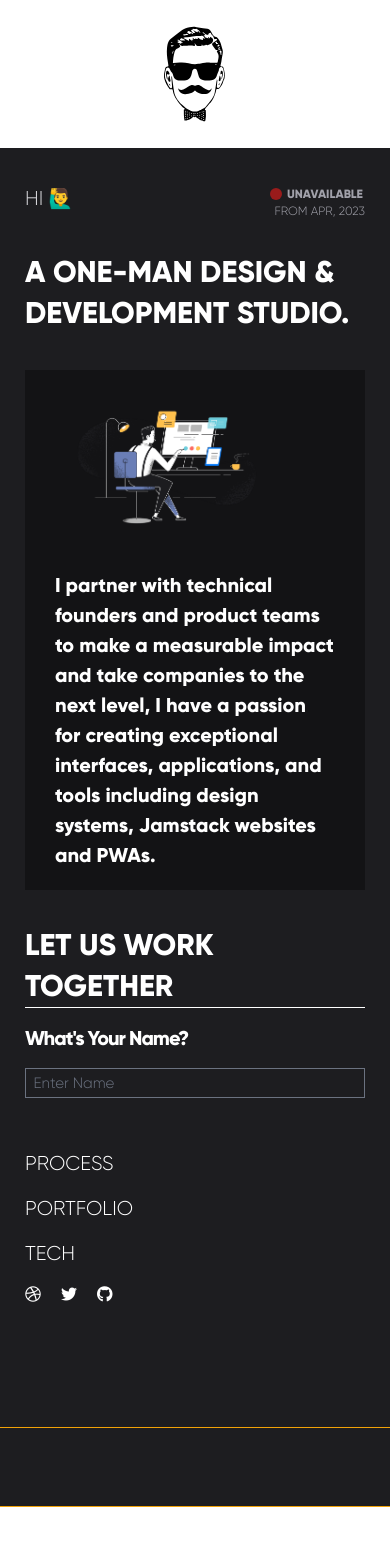
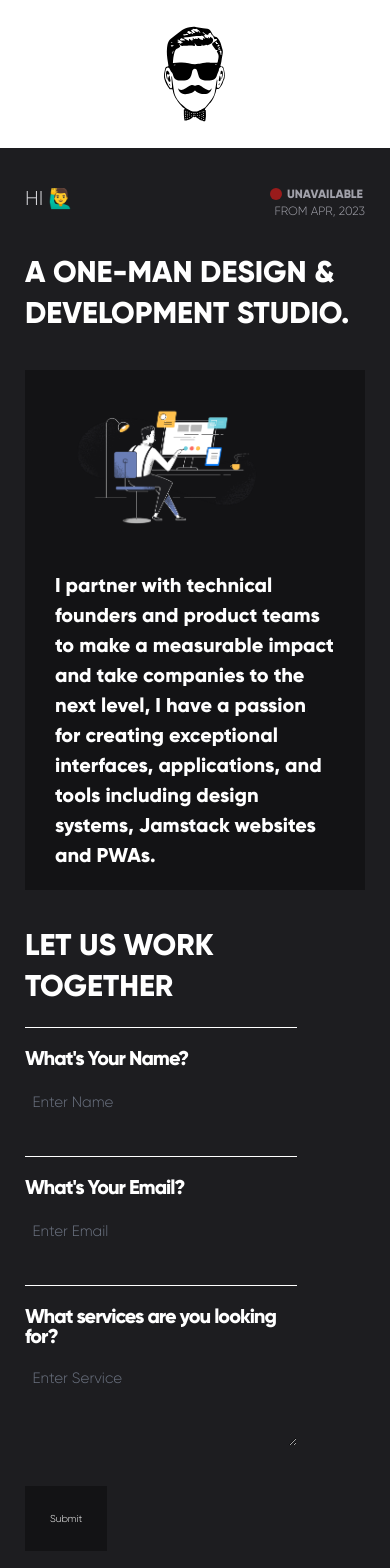
Before and after one commit to kehinde4885/MyPortfolio2, a React (Vite) app in the folder vite-project/: page / in a window 390 px wide. Shown: the top 1568 px of the page. Before the commit the page ends 1507 px from the top, so only its background shows below. Built offline with nearby package versions, Linux system fonts and the light colour scheme.

Commit message:
Contact Page

```diff
--- a/vite-project/src/Contact.jsx
+++ b/vite-project/src/Contact.jsx
@@ -2,6 +2,7 @@ import Photobox from "./Photobox2";
 import Availaible from "./availaible";
 import Footer from "./Footer";
 import Nav from "./Nav";
+import Form from "./Form";
 
 import about from './assets/about.png'
 
@@ -9,7 +10,7 @@ import about from './assets/about.png'
 function Info(){
     return (
 
-        <main className='xl:col-span-6 lg:py-20 lg:flex lg:flex-col lg:justify-between lg:col-span-6 space-y-14 px-10 overflow-y-scroll scrollbar scrollbar-track-transparent scrollbar-thumb-black2'>
+        <main className='xl:col-span-6 lg:py-20 lg:flex lg:flex-col lg:justify-between lg:col-span-6 space-y-14 px-10 overflow-y-scroll scrollbar-none scrollbar-track-transparent scrollbar-thumb-black2'>
             <Availaible/>
 
             <div className='md:w-4/5 space-y-16'>
@@ -28,14 +29,7 @@ function Info(){
 
             </div>
 
-            <form className="text-white">
-                <h2 className="lg:text-[4.8rem] md:text-6xl md:w-4/5  sm:text-[4.8rem] sm:leading-none uppercase text-3xl leading-snug font-sec text-white">Let us Work Together</h2>
-                <div className="flex flex-col space-y-8 py-8 border-t-[1px] border-white">
-                    <label className="font-sec text-2xl tracking-tighter" htmlFor="name">What's Your Name?</label>
-                    <input className="bg-transparent text-[1.5rem] focus:border-0 focus:ring-transparent" id="name" placeholder="Enter Name" type="text" />
-                </div>
-            </form>
-
+            <Form/>
 
             <Nav page='contact' />
 
--- a/vite-project/src/Footer.jsx
+++ b/vite-project/src/Footer.jsx
@@ -4,7 +4,7 @@ export default function Footer(){
     return (
         <aside className="xl:flex-row xl:col-span-2 lg:flex lg:flex-col lg:h-full lg:col-span-2">
             <div className='xl:h-full lg:basis-2/4 h-32'></div>
-            <div className='xl:border-x-2 xl:border-y-0 xl:h-full lg:basis-2/4 h-32 border-y-[1px] border-marigold'></div>
+            <div className='xl:border-x-2 xl:border-y-0 xl:h-full lg:basis-2/4 h-32 border-t-[1px] border-silver'></div>
         </aside>
     )
 }
--- /dev/null
+++ b/vite-project/src/Form.jsx
@@ -0,0 +1,60 @@
+
+import { useState } from "react"
+
+export default function Form(){
+
+    const [formData,changeFormData] = useState({
+        name: '',
+        email: '',
+        service: ''
+    })
+
+    console.log(formData)
+
+    function handleChange(e){
+
+        changeFormData(oldData => {
+            return {...oldData ,
+            [e.target.id] : e.target.value
+            }
+        })
+    }
+
+    function handleSubmit(e){
+        e.preventDefault()
+
+        console.log(formData)
+
+        formReset()
+
+    }
+
+    function formReset(){
+        changeFormData(oldData => {
+            return {name: '', email:'', service: ''
+            }
+        })
+
+    }
+
+    return (
+
+        <form onSubmit={handleSubmit} className="md:w-4/5 text-white space-y-8">
+            <h2 className="lg:text-[4.8rem] md:w-4/5  sm:text-[4.8rem] sm:leading-none uppercase text-3xl leading-snug font-sec text-white">Let us Work Together</h2>
+            <div className="w-4/5 flex flex-col space-y-8 py-8 border-t-[1px] border-white">
+                <label className="font-sec text-2xl tracking-tighter" htmlFor="name">What's Your Name?</label>
+                <input onChange={handleChange} className="bg-transparent text-[1.5rem] border-0 focus:border-0 focus:ring-transparent" id="name" placeholder="Enter Name" type="text" value={formData.name} />
+            </div>
+            <div className="w-4/5 flex flex-col space-y-8 py-8 border-t-[1px] border-white">
+                <label className="font-sec text-2xl tracking-tighter" htmlFor="email">What's Your Email?</label>
+                <input onChange={handleChange} className="bg-transparent text-[1.5rem] border-0 focus:border-0 focus:ring-transparent" id="email" placeholder="Enter Email" type="text" value={formData.email} />
+            </div>
+            <div className="w-4/5 flex flex-col space-y-8 py-8 border-t-[1px] border-white">
+                <label className="font-sec text-2xl tracking-tighter" htmlFor="service">What services are you looking for? </label>
+                <textarea onChange={handleChange} className="h-32 bg-transparent text-[1.5rem] border-0 focus:border-0 focus:ring-transparent" id="service" placeholder="Enter Service" value={formData.service}></textarea>
+            </div>
+            <button className="p-10 bg-black2">Submit</button>
+        </form>
+
+    )
+}
--- a/vite-project/src/Nav.jsx
+++ b/vite-project/src/Nav.jsx
@@ -1,14 +1,12 @@
 import { useState } from "react"
 
 export default function Nav(props){
-
-    console.log(props.page)
 
     const [state,changeState] = useState(props.page)
 
 
     return (
-        <nav className='md:flex md:justify-between md:space-y-0 md:items-center text-white space-y-8'>
+        <nav className='md:flex md:justify-between md:space-y-0 md:items-center text-white space-y-8 pt-24'>
             <ul className='md:w-4/5 md:justify-between sm:gap-y-6 sm:flex sm:space-y-0 sm:flex-wrap uppercase text-2xl space-y-10'>
                 {state === 'contact' ? '' :<li className="md:basis-auto  basis-1/3">contact</li>}
                 {state === 'process' ? '' :<li className="md:basis-auto  basis-1/3">process</li>}
@@ -24,5 +22,4 @@ export default function Nav(props){
     )
 
 
-
 }
--- a/vite-project/src/Photobox2.jsx
+++ b/vite-project/src/Photobox2.jsx
@@ -11,4 +11,5 @@ export default function Photobox() {
         </div>
     </div>
     )
+
 }
--- a/vite-project/src/availaible.jsx
+++ b/vite-project/src/availaible.jsx
@@ -1,3 +1,4 @@
+
 
 export default function Availaible(){
 
--- a/vite-project/src/styles.css
+++ b/vite-project/src/styles.css
@@ -730,19 +730,12 @@ html{
   grid-column: span 6 / span 6;
 }
 
-.mx-10 {
-  margin-left: 2.5rem;
-  margin-right: 2.5rem;
+.mt-14 {
+  margin-top: 3.5rem;
 }
 
-.my-10 {
-  margin-top: 2.5rem;
-  margin-bottom: 2.5rem;
-}
-
-.my-20 {
-  margin-top: 5rem;
-  margin-bottom: 5rem;
+.mt-24 {
+  margin-top: 6rem;
 }
 
 .box-content {
@@ -773,10 +766,6 @@ html{
   display: none;
 }
 
-.h-5 {
-  height: 1.25rem;
-}
-
 .h-32 {
   height: 8rem;
 }
@@ -789,48 +778,52 @@ html{
   height: 100vh;
 }
 
+.h-5 {
+  height: 1.25rem;
+}
+
+.w-4\/5 {
+  width: 80%;
+}
+
 .w-4 {
   width: 1rem;
+}
+
+.w-1 {
+  width: 0.25rem;
 }
 
 .w-5 {
   width: 1.25rem;
 }
 
-.w-4\/5 {
-  width: 80%;
+.flex-shrink {
+  flex-shrink: 1;
 }
 
-.w-1 {
-  width: 0.25rem;
+.basis-2 {
+  flex-basis: 0.5rem;
 }
 
-.flex-shrink {
-  flex-shrink: 1;
+.basis-1\/4 {
+  flex-basis: 25%;
+}
+
+.basis-1 {
+  flex-basis: 0.25rem;
+}
+
+.basis-full {
+  flex-basis: 100%;
 }
 
 .basis-1\/3 {
   flex-basis: 33.333333%;
 }
 
-.basis-1 {
-  flex-basis: 0.25rem;
-}
-
 .basis-auto {
   flex-basis: auto;
-}
-
-.basis-1\/4 {
-  flex-basis: 25%;
-}
-
-.basis-full {
-  flex-basis: 100%;
-}
-
-.basis-2 {
-  flex-basis: 0.5rem;
 }
 
 .border-collapse {
@@ -877,22 +870,28 @@ html{
   row-gap: 1.5rem;
 }
 
+.space-y-14 > :not([hidden]) ~ :not([hidden]) {
+  --tw-space-y-reverse: 0;
+  margin-top: calc(3.5rem * calc(1 - var(--tw-space-y-reverse)));
+  margin-bottom: calc(3.5rem * var(--tw-space-y-reverse));
+}
+
+.space-y-16 > :not([hidden]) ~ :not([hidden]) {
+  --tw-space-y-reverse: 0;
+  margin-top: calc(4rem * calc(1 - var(--tw-space-y-reverse)));
+  margin-bottom: calc(4rem * var(--tw-space-y-reverse));
+}
+
+.space-y-12 > :not([hidden]) ~ :not([hidden]) {
+  --tw-space-y-reverse: 0;
+  margin-top: calc(3rem * calc(1 - var(--tw-space-y-reverse)));
+  margin-bottom: calc(3rem * var(--tw-space-y-reverse));
+}
+
 .space-y-8 > :not([hidden]) ~ :not([hidden]) {
   --tw-space-y-reverse: 0;
   margin-top: calc(2rem * calc(1 - var(--tw-space-y-reverse)));
   margin-bottom: calc(2rem * var(--tw-space-y-reverse));
-}
-
-.space-y-10 > :not([hidden]) ~ :not([hidden]) {
-  --tw-space-y-reverse: 0;
-  margin-top: calc(2.5rem * calc(1 - var(--tw-space-y-reverse)));
-  margin-bottom: calc(2.5rem * var(--tw-space-y-reverse));
-}
-
-.space-x-8 > :not([hidden]) ~ :not([hidden]) {
-  --tw-space-x-reverse: 0;
-  margin-right: calc(2rem * var(--tw-space-x-reverse));
-  margin-left: calc(2rem * calc(1 - var(--tw-space-x-reverse)));
 }
 
 .space-y-0 > :not([hidden]) ~ :not([hidden]) {
@@ -913,22 +912,22 @@ html{
   margin-bottom: calc(0.5rem * var(--tw-space-y-reverse));
 }
 
-.space-y-14 > :not([hidden]) ~ :not([hidden]) {
+.space-y-10 > :not([hidden]) ~ :not([hidden]) {
   --tw-space-y-reverse: 0;
-  margin-top: calc(3.5rem * calc(1 - var(--tw-space-y-reverse)));
-  margin-bottom: calc(3.5rem * var(--tw-space-y-reverse));
+  margin-top: calc(2.5rem * calc(1 - var(--tw-space-y-reverse)));
+  margin-bottom: calc(2.5rem * var(--tw-space-y-reverse));
 }
 
-.space-y-16 > :not([hidden]) ~ :not([hidden]) {
-  --tw-space-y-reverse: 0;
-  margin-top: calc(4rem * calc(1 - var(--tw-space-y-reverse)));
-  margin-bottom: calc(4rem * var(--tw-space-y-reverse));
+.space-x-8 > :not([hidden]) ~ :not([hidden]) {
+  --tw-space-x-reverse: 0;
+  margin-right: calc(2rem * var(--tw-space-x-reverse));
+  margin-left: calc(2rem * calc(1 - var(--tw-space-x-reverse)));
 }
 
-.space-y-12 > :not([hidden]) ~ :not([hidden]) {
+.space-y-28 > :not([hidden]) ~ :not([hidden]) {
   --tw-space-y-reverse: 0;
-  margin-top: calc(3rem * calc(1 - var(--tw-space-y-reverse)));
-  margin-bottom: calc(3rem * var(--tw-space-y-reverse));
+  margin-top: calc(7rem * calc(1 - var(--tw-space-y-reverse)));
+  margin-bottom: calc(7rem * var(--tw-space-y-reverse));
 }
 
 .overflow-x-hidden {
@@ -951,6 +950,10 @@ html{
   border-width: 1px;
 }
 
+.border-0 {
+  border-width: 0px;
+}
+
 .border-y-\[1px\] {
   border-top-width: 1px;
   border-bottom-width: 1px;
@@ -970,13 +973,9 @@ html{
   border-top-width: 1px;
 }
 
-.border-none {
-  border-style: none;
-}
-
-.border-marigold {
+.border-silver {
   --tw-border-opacity: 1;
-  border-color: rgb(241 162 8 / var(--tw-border-opacity));
+  border-color: rgb(192 192 192 / var(--tw-border-opacity));
 }
 
 .border-white {
@@ -989,16 +988,6 @@ html{
   background-color: rgb(29 29 32 / var(--tw-bg-opacity));
 }
 
-.bg-white {
-  --tw-bg-opacity: 1;
-  background-color: rgb(255 255 255 / var(--tw-bg-opacity));
-}
-
-.bg-red-800 {
-  --tw-bg-opacity: 1;
-  background-color: rgb(153 27 27 / var(--tw-bg-opacity));
-}
-
 .bg-black2 {
   --tw-bg-opacity: 1;
   background-color: rgb(19 19 21 / var(--tw-bg-opacity));
@@ -1008,9 +997,18 @@ html{
   background-color: transparent;
 }
 
-.py-10 {
-  padding-top: 2.5rem;
-  padding-bottom: 2.5rem;
+.bg-red-800 {
+  --tw-bg-opacity: 1;
+  background-color: rgb(153 27 27 / var(--tw-bg-opacity));
+}
+
+.bg-white {
+  --tw-bg-opacity: 1;
+  background-color: rgb(255 255 255 / var(--tw-bg-opacity));
+}
+
+.p-10 {
+  padding: 2.5rem;
 }
 
 .px-10 {
@@ -1033,6 +1031,15 @@ html{
   padding-bottom: 5rem;
 }
 
+.py-10 {
+  padding-top: 2.5rem;
+  padding-bottom: 2.5rem;
+}
+
+.pt-24 {
+  padding-top: 6rem;
+}
+
 .font-pry {
   font-family: gilroylight;
 }
@@ -1041,13 +1048,23 @@ html{
   font-family: gilroyextraBold;
 }
 
+.text-3xl {
+  font-size: 3rem;
+  line-height: 1;
+}
+
 .text-2xl {
   font-size: 2rem;
   line-height: 2rem;
 }
 
-.text-\[16px\] {
-  font-size: 16px;
+.text-\[1\.5rem\] {
+  font-size: 1.5rem;
+}
+
+.text-6xl {
+  font-size: 6rem;
+  line-height: 1;
 }
 
 .text-xlg {
@@ -1060,18 +1077,8 @@ html{
   line-height: 1.75rem;
 }
 
-.text-3xl {
-  font-size: 3rem;
-  line-height: 1;
-}
-
-.text-6xl {
-  font-size: 6rem;
-  line-height: 1;
-}
-
-.text-\[1\.5rem\] {
-  font-size: 1.5rem;
+.text-\[16px\] {
+  font-size: 16px;
 }
 
 .uppercase {
@@ -1107,10 +1114,6 @@ html{
 .text-white2 {
   --tw-text-opacity: 1;
   color: rgb(161 161 170 / var(--tw-text-opacity));
-}
-
-.text-\[\] {
-  color: ;
 }
 
 .underline {
@@ -1255,6 +1258,14 @@ html{
   height: 8px;
 }
 
+.scrollbar-none {
+  scrollbar-width: none;
+}
+
+.scrollbar-none::-webkit-scrollbar {
+  display: none;
+}
+
 .scrollbar-track-transparent {
   --scrollbar-track: transparent !important;
 }
@@ -1263,26 +1274,8 @@ html{
   --scrollbar-thumb: #131315 !important;
 }
 
-.focus-within\:outline-none:focus-within {
-  outline: 2px solid transparent;
-  outline-offset: 2px;
-}
-
-.focus-within\:outline-0:focus-within {
-  outline-width: 0px;
-}
-
 .focus\:border-0:focus {
   border-width: 0px;
-}
-
-.focus\:outline-none:focus {
-  outline: 2px solid transparent;
-  outline-offset: 2px;
-}
-
-.focus\:outline-0:focus {
-  outline-width: 0px;
 }
 
 .focus\:ring-transparent:focus {
@@ -1364,14 +1357,14 @@ html{
     margin-bottom: calc(0px * var(--tw-space-y-reverse));
   }
 
+  .md\:text-6xl {
+    font-size: 6rem;
+    line-height: 1;
+  }
+
   .md\:text-xl {
     font-size: 1.4rem;
     line-height: 1.75rem;
-  }
-
-  .md\:text-6xl {
-    font-size: 6rem;
-    line-height: 1;
   }
 }
 
@@ -1382,11 +1375,6 @@ html{
 
   .lg\:col-span-6 {
     grid-column: span 6 / span 6;
-  }
-
-  .lg\:my-20 {
-    margin-top: 5rem;
-    margin-bottom: 5rem;
   }
 
   .lg\:flex {
@@ -1405,12 +1393,12 @@ html{
     height: 100vh;
   }
 
+  .lg\:basis-2\/4 {
+    flex-basis: 50%;
+  }
+
   .lg\:basis-full {
     flex-basis: 100%;
-  }
-
-  .lg\:basis-2\/4 {
-    flex-basis: 50%;
   }
 
   .lg\:grid-cols-10 {
@@ -1429,6 +1417,12 @@ html{
     --tw-space-y-reverse: 0;
     margin-top: calc(0px * calc(1 - var(--tw-space-y-reverse)));
     margin-bottom: calc(0px * var(--tw-space-y-reverse));
+  }
+
+  .lg\:space-y-28 > :not([hidden]) ~ :not([hidden]) {
+    --tw-space-y-reverse: 0;
+    margin-top: calc(7rem * calc(1 - var(--tw-space-y-reverse)));
+    margin-bottom: calc(7rem * var(--tw-space-y-reverse));
   }
 
   .lg\:py-20 {
--- a/vite-project/tailwind.config.cjs
+++ b/vite-project/tailwind.config.cjs
@@ -35,6 +35,7 @@ module.exports = {
         'cultured' : '#EFF1ED',
         'metallic' : '#177E89',
         'marigold' : '#F1A208',
+        'silver' : '#C0c0c0',
       }
     },
   },
```
